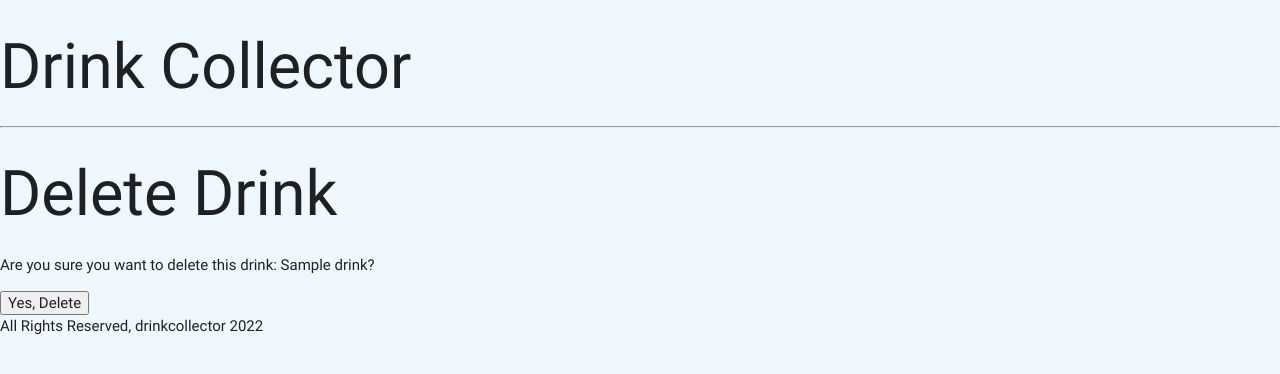
After one commit to sei-ec-remote/Finch_Collector, a Django app: page /drinks/1/delete/ in a window 1280 px wide. The commit adds this page. Shown: the top 374 px of the page. Run offline with Django 4.2, Linux system fonts and the light colour scheme; tables that the repository leaves empty hold one stand-in row (values such as "Sample post").

Commit message:
Create, update, and delete routes working

```diff
--- a/drinkcollector/main_app/templates/drinks/show.html
+++ b/drinkcollector/main_app/templates/drinks/show.html
@@ -8,6 +8,8 @@
     <p> Description: {{ drink.description }}</p>
     <p> Method: {{ drink.method }}</p>
     <hr />
+    <a href="{% url 'drinks_update' drink.id %}">Update {{drink.name}}</a>
+    <a href="{% url 'drinks_delete' drink.id %}">Delete {{drink.name}}</a>
     <hr />
     <a href="/drinks">Back to Drinks</a>
 {%endblock%}
--- /dev/null
+++ b/drinkcollector/main_app/templates/main_app/drink_confirm_delete.html
@@ -0,0 +1,12 @@
+{%extends 'base.html'%}
+
+{%block content%}
+    <h1>Delete Drink</h1>
+
+    <p>Are you sure you want to delete this drink: {{drink}}?</p>
+
+    <form action="" method="post">
+        {%csrf_token%}
+        <input type="submit" value="Yes, Delete">
+    </form>
+{%endblock%}
--- a/drinkcollector/main_app/urls.py
+++ b/drinkcollector/main_app/urls.py
@@ -5,5 +5,8 @@ from . import views
 urlpatterns = [
     path('', views.index, name='index'),
     path('drinks/', views.drinks_index, name='drinks_index'),
-    path('drinks/<int:drink_id>/', views.drinks_show, name='drinks_show')
+    path('drinks/<int:drink_id>/', views.drinks_show, name='drinks_show'),
+    path('drinks/create/', views.DrinkCreate.as_view(), name='drinks_create'),
+    path('drinks/<int:pk>/update/', views.DrinkUpdate.as_view(), name='drinks_update'),
+    path('drinks/<int:pk>/delete/', views.DrinkDelete.as_view(), name='drinks_delete')
 ]
```
Also changed, not shown: drinkcollector/main_app/templates/main_app/drink_form.html (added, +16 -0 lines).
